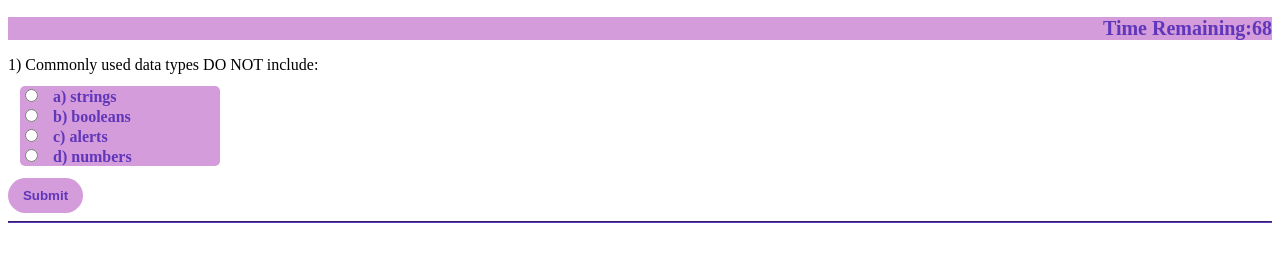
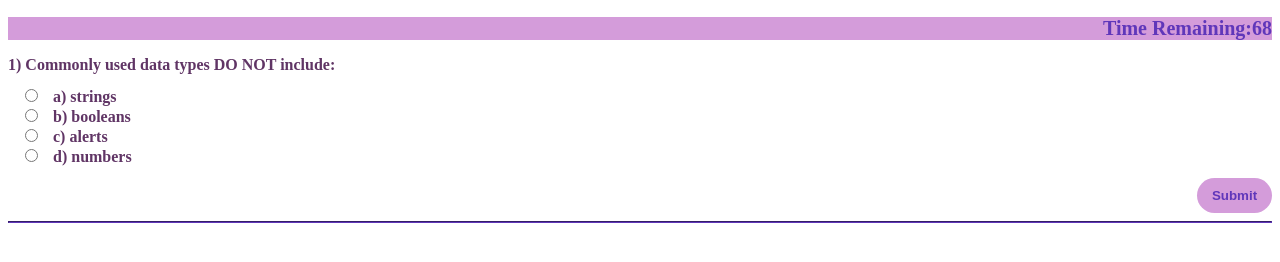
Before and after one commit to Nikitaaa95/Timed-Test, a plain HTML site: page index.html in a window 1280 px wide. Both pictures are taken after a click on the button "Start Quiz". Drawn offline with Linux system fonts and the light colour scheme.

Commit message:
correct text coloring

```diff
--- a/assets/css/style.css
+++ b/assets/css/style.css
@@ -1,7 +1,17 @@
 :root {
     --purple: #6037ba;
     --pink: rgb(212, 156, 218);
-  }
+    --pinktext: rgb(96, 53, 101);
+}
+
+h1 {
+    color:var(--pinktext);
+    font-weight: bold;
+}
+
+p {
+    color: var(--pinktext)
+}
 
 .time {
     font-size: 20px;
@@ -16,6 +26,8 @@
     font-size: 20px;
     color:var(--purple);
     font-weight: bold;
+    /* if time, you can center the text later */
+
 }
 
 button {
@@ -29,10 +41,12 @@ button {
 }
 
 
+.questions {
+    color: var(--pinktext);
+    font-weight: bold;
+}
 .answers {
-    width: 200px;
-    background-color: var(--pink);
-    color: var(--purple);
+    color: var(--pinktext);
     font-weight: bold;
     list-style: none;
     margin: 12px;
@@ -44,4 +58,3 @@ hr {
     border-color: var(--purple);
     border-width: .5px;
 }
-/* if time, you can center the text later */
--- a/assets/js/script.js
+++ b/assets/js/script.js
@@ -103,6 +103,7 @@ var buttonEl = document.getElementById("buttonspace")
 SUBMIT.setAttribute("id", "SUBMIT");
 SUBMIT.setAttribute("class", "SUBMIT")
 SUBMIT.textContent = "Submit";
+buttonEl.setAttribute("style","text-align:right")
 buttonEl.appendChild(SUBMIT);
 
 
```
